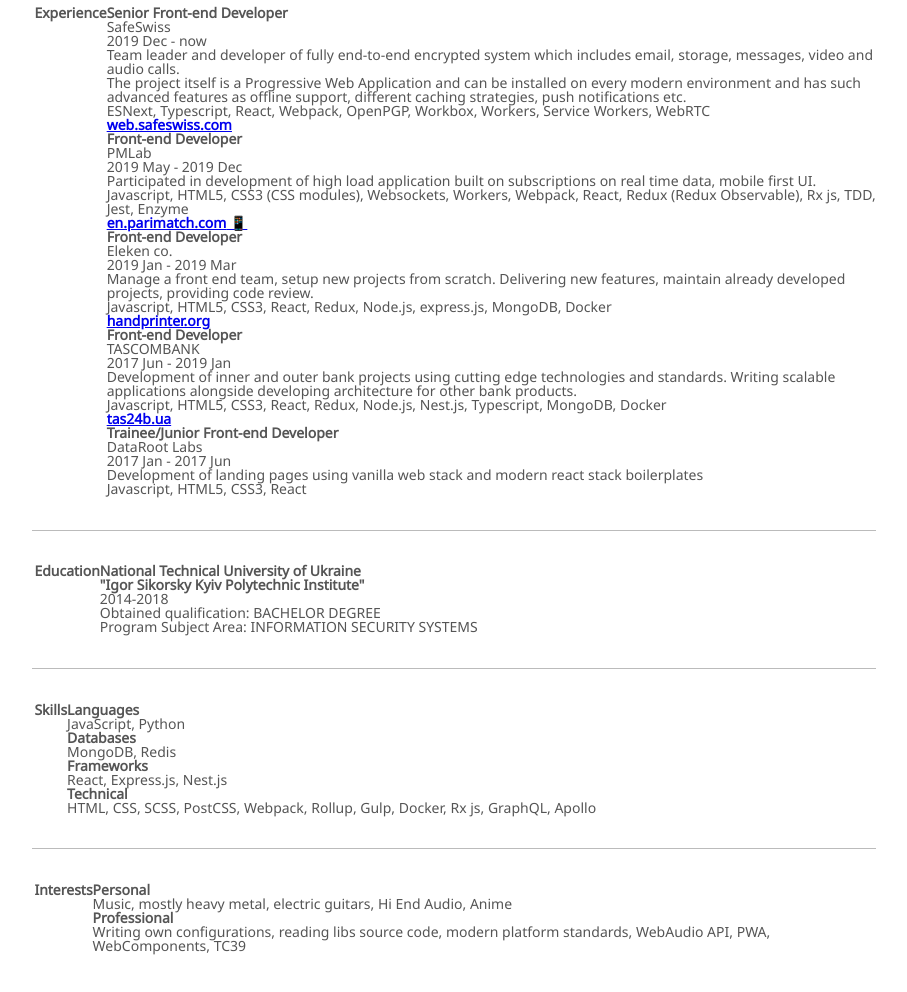
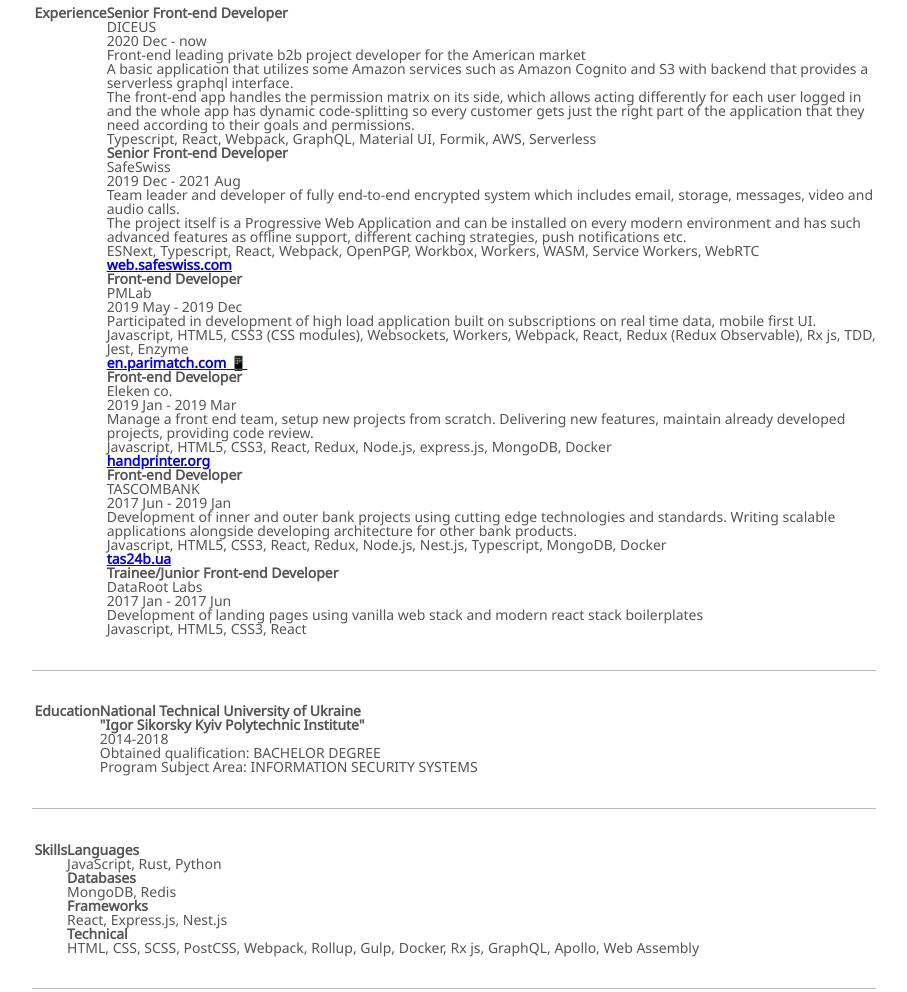
Before and after one commit to PaulTime/PaulTime.github.io, a website: page cv/src/index.html in a window 1280 px wide. Shown: the part 1080-2072 px from the top of the page, without its empty margins (186-1093 px from the left). Drawn offline with Linux system fonts and the light colour scheme; files whose address does not match are found by name.

Commit message:
2021 summer upd

```diff
--- a/cv/src/index.html
+++ b/cv/src/index.html
@@ -42,7 +42,7 @@
       </nav>
     </header>
     <main>
-      <section class="story">
+      <section class="story story_page-end">
         <header class="story__title">
           <h3>Experience</h3>
         </header>
@@ -51,14 +51,32 @@
           <dl class="story__list">
             <dt class="story__definition">
               <strong>Senior Front-end Developer</strong> <br />
+              DICEUS<br />
+              <small>2020 Dec - now</small>
+            </dt>
+
+            <dd class="story__description">
+              Front-end leading private b2b project developer for the American market<br />
+              A basic application that utilizes some Amazon services such as Amazon Cognito and S3 with backend that
+              provides a serverless graphql interface.<br />
+              The front-end app handles the permission matrix on its side, which allows acting differently for each user
+              logged in and the whole app has dynamic code-splitting so every customer gets just the right part of the application
+              that they need according to their goals and permissions.<br />
+              <span class="story__stack">Typescript, React, Webpack, GraphQL, Material UI, Formik, AWS, Serverless</span> <br />
+            </dd>
+          </dl>
+
+          <dl class="story__list">
+            <dt class="story__definition">
+              <strong>Senior Front-end Developer</strong> <br />
               SafeSwiss<br />
-              <small>2019 Dec - now</small>
+              <small>2019 Dec - 2021 Aug</small>
             </dt>
 
             <dd class="story__description">
               Team leader and developer of fully end-to-end encrypted system which includes email, storage, messages, video and audio calls. <br />
               The project itself is a Progressive Web Application and can be installed on every modern environment and has such advanced features as offline support, different caching strategies, push notifications etc. <br />
-              <span class="story__stack">ESNext, Typescript, React, Webpack, OpenPGP, Workbox, Workers, Service Workers, WebRTC</span> <br />
+              <span class="story__stack">ESNext, Typescript, React, Webpack, OpenPGP, Workbox, Workers, WASM, Service Workers, WebRTC</span> <br />
               <a class="story__project-link" href="https://web.safeswiss.com" target="_blank" rel="noopener">
                 <strong>web.safeswiss.com</strong>
               </a>
@@ -161,7 +179,7 @@
         <article class="story__content">
           <dl class="story__list">
             <dt class="story__definition"><strong>Languages</strong></dt>
-            <dd class="story__description story__description_size_small">JavaScript, Python</dd>
+            <dd class="story__description story__description_size_small">JavaScript, Rust, Python</dd>
 
             <dt class="story__definition"><strong>Databases</strong></dt>
             <dd class="story__description story__description_size_small">MongoDB, Redis</dd>
@@ -170,7 +188,7 @@
             <dd class="story__description story__description_size_small">React, Express.js, Nest.js</dd>
 
             <dt class="story__definition"><strong>Technical</strong></dt>
-            <dd class="story__description">HTML, CSS, SCSS, PostCSS, Webpack, Rollup, Gulp, Docker, Rx js, GraphQL, Apollo</dd>
+            <dd class="story__description">HTML, CSS, SCSS, PostCSS, Webpack, Rollup, Gulp, Docker, Rx js, GraphQL, Apollo, Web Assembly</dd>
           </dl>
         </article>
       </section>
```
Also changed, not shown: cv/index.html (+1 -1 lines).
